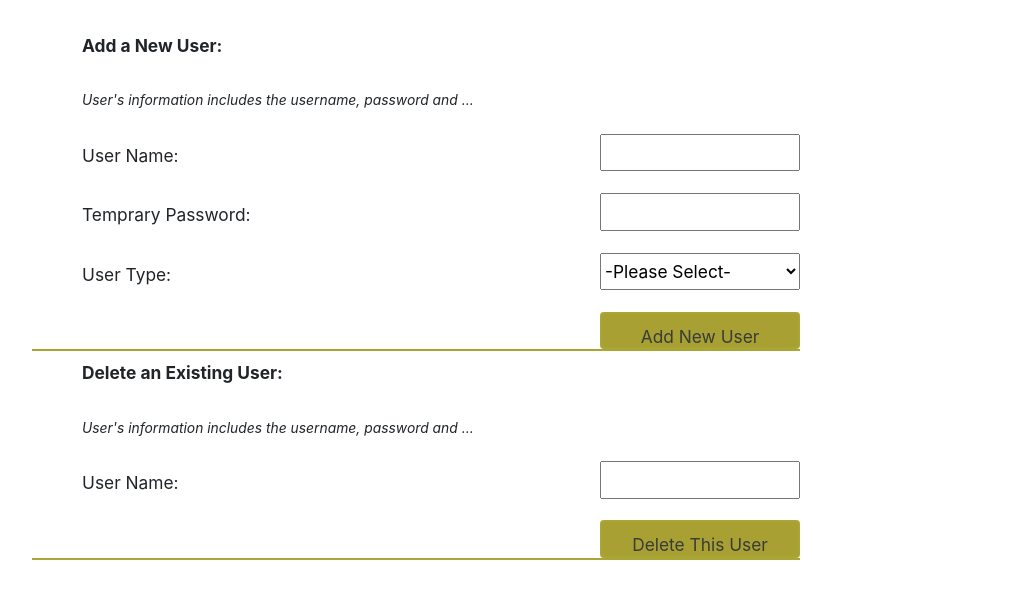
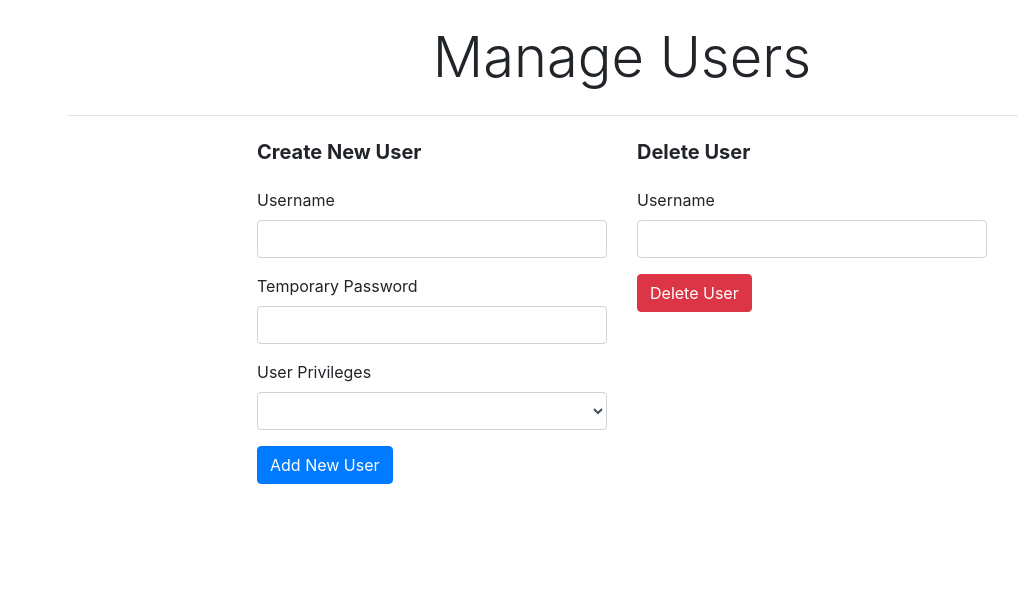
Before and after one commit to kileys-aafc/soil-sample-application, a PHP site: page /soil/admin/manage_user.php in a window 1280 px wide. Shown: the part 56-655 px from the top of the page, without its empty margins (18-1036 px from the left). Run offline with PHP 8.4, Linux system fonts and the light colour scheme; the visitor is signed in with stand-in values (Sample User, id 1); a stand-in replaces the project's code that opens the database connection; some libraries are stand-ins or nearby versions.

Commit message:
updated layout

```diff
--- a/connect/admin/manage_user.php
+++ b/connect/admin/manage_user.php
@@ -1,4 +1,4 @@
-<html>
+<head><title>Manage User Accounts</title>
 <?php
     include '../index.php';
     include("../functions/redirect_homepage.php");
@@ -7,90 +7,47 @@
     require '../dbConnect.php';
     check_admin();
 ?>
-<head><title>Manage Users</title>
 
-    <style>
+<div class="container">
+    <div class="row justify-content-center">
+        <h1 class="display-4">Manage Users</h1>
+    </div>
+    <hr class="mb-4">
+    <div class="row justify-content-center">
+        <div class="col-4">
+            <h5 class="mb-4"><strong>Create New User</strong></h5>
+            <form action="manage_user_result.php" method="post">
+                <div class="form-group">
+                    <label for="add_username">Username</label>
+                    <input class="form-control" required type="text" name="add_username" />
+                </div>
+                <div class="form-group">
+                    <label for="add_password">Temporary Password</label>
+                    <input class="form-control" required type="text" name="add_password" />
+                </div>
+                <div class="form-group">
+                    <label for="add_admin">User Privileges</label>
+                    <select class="form-control" required name="add_admin">
+                        <option value="" hidden placeholder="Please Select"></option>
+                        <option value = "1">Admin</option>
+                        <option value = "0">Non-Admin</option>
+                    </select>
+                </div>
+                <input class="btn btn-primary" type="submit" name="add_user" value="Add New User"/>
+            </form>
+        </div>
+        <div class="col-4" id="delete_user">
+            <h5 class="mb-4"><strong>Delete User</strong></h5>
+            <form action = "manage_user_result.php" method = "post">
+                <div class="form-group">
+                    <label for="delete_username">Username</label>
+                    <input class="form-control" required type="text" name="delete_username" />
+                </div>
+                <input class="btn btn-danger" type="submit" name="delete_user_submit" value="Delete User" />
+            </form>
+        </div>
 
-    #add_user,#delete_user,#user_to_admin{
-         font-size: 13pt;
-        padding-left: 50px;
-        line-height: 2.5;
-        width: 60%;
-        float: left;
-        border-bottom: 2pt solid #a9a633;
-        margin-left: 50px;
-
-    }
-
-
-   input[type = text], input[type = submit],select{
-        height:28pt;
-        width: 200px;
-        float: right;
-    }
-
-    input[type = submit]{
-
-        background: #a9a033;
-        border-radius: 4px;
-        border: 2pt solid #a9a633;
-        color:#373d38;
-    }
-
-</style>
-    </head>
-<body>
-
-
-
-<form action = "manage_user_result.php" method = "post">
-     <div id="add_user">
-         <p ><strong>Add a New User:</strong></p>
-         <p><small><i>User's information includes the username, password and ...</i></small></p>
-
-        <p>User Name:
-        <input required type = "text" name = "add_username" size = "30" />
-        </p>
-        <p>Temprary Password:
-        <input required type = "text" name = "add_password" size = "30" />
-        </p>
-
-
-          <p>User Type:
-           <select  required name="add_admin" style='width:200px;'>
-                <option value="">-Please Select-</option>
-                 <option value = "1">Admin User</option>
-                 <option value = "0">Non-Admin User</option>
-            </select>
-        </p>
-
-
-
-        <p>
-        <input type = "submit" name="add_user" value = "Add New User"/>
-        </p>
     </div>
-</form>
-
-<form action = "manage_user_result.php" method = "post">
-     <div id="delete_user">
-         <p><strong>Delete an Existing User:</strong></p>
-         <p><small><i>User's information includes the username, password and ...</i></small></p>
-
-         <p>User Name:
-         <input required type = "text" name = "delete_username" size = "30" />
-         </p>
-
-         <p>
-         <input type = "submit" name="delete_user_submit" value = "Delete This User"/>
-         </p>
-    </div>
-</form>
-
-
-
-
+</div>
 </body>
-
-
 </html>
```
Also changed, not shown: connect/admin/manage_user_delete_result.php (+4 -25 lines), connect/admin/manage_user_result.php (+48 -89 lines).
